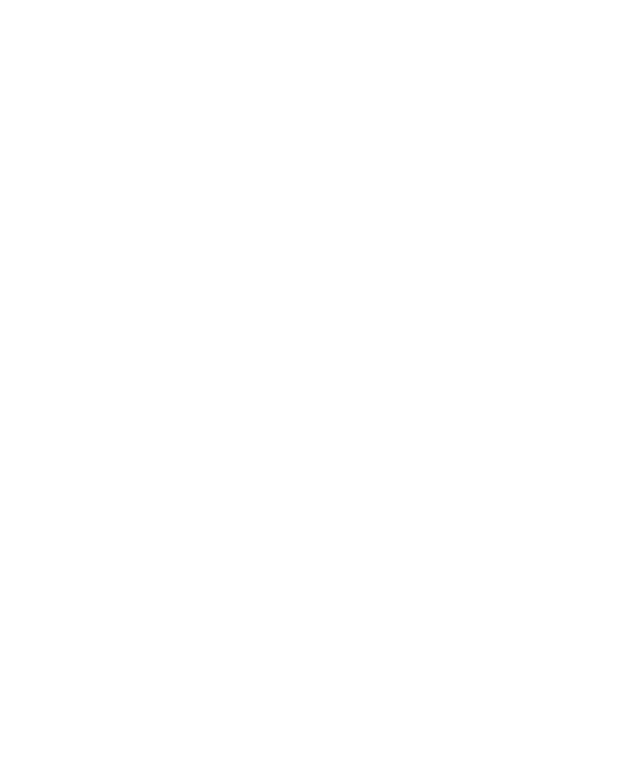
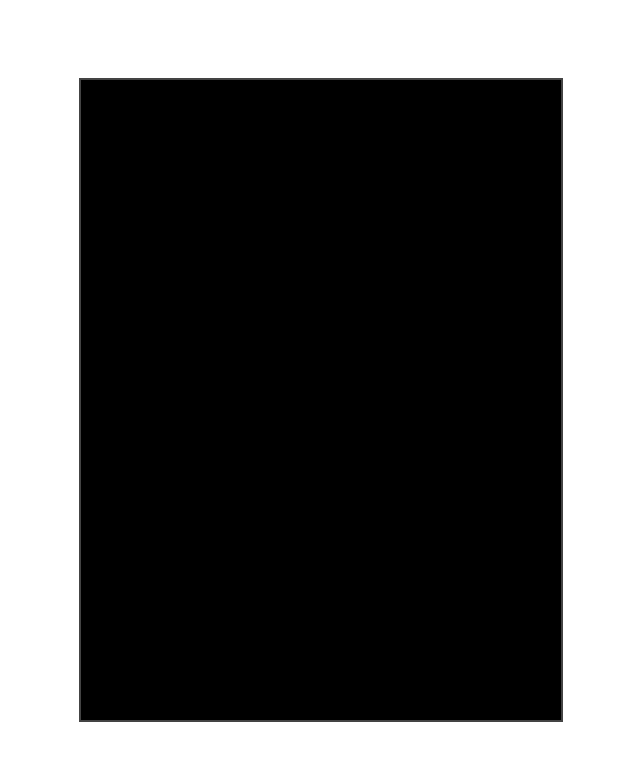
Before and after one commit to Marieee12/projet_jeu, a plain HTML site: page index.html in a window 1280 px wide. Shown: the whole page, without its empty margins (319-959 px from the left). Drawn offline with Linux system fonts and the light colour scheme.

Commit message:
canvas set up base

```diff
--- a/index.html
+++ b/index.html
@@ -0,0 +1,15 @@
+<!DOCTYPE html>
+<html lang="fr">
+
+<head>
+  <meta charset="UTF-8" />
+  <title>Bubble Shooter JS</title>
+  <link rel="stylesheet" href="style.css">
+</head>
+
+<body>
+  <canvas id="gameCanvas" width="480" height="640"></canvas>
+  <script src="script.js"></script>
+</body>
+
+</html>
--- a/style.css
+++ b/style.css
@@ -6,3 +6,8 @@
       height: 100vh;
       font-family: sans-serif;
     }
+
+    #gameCanvas {
+  border: 2px solid #444;
+  background: #000;
+}
```
